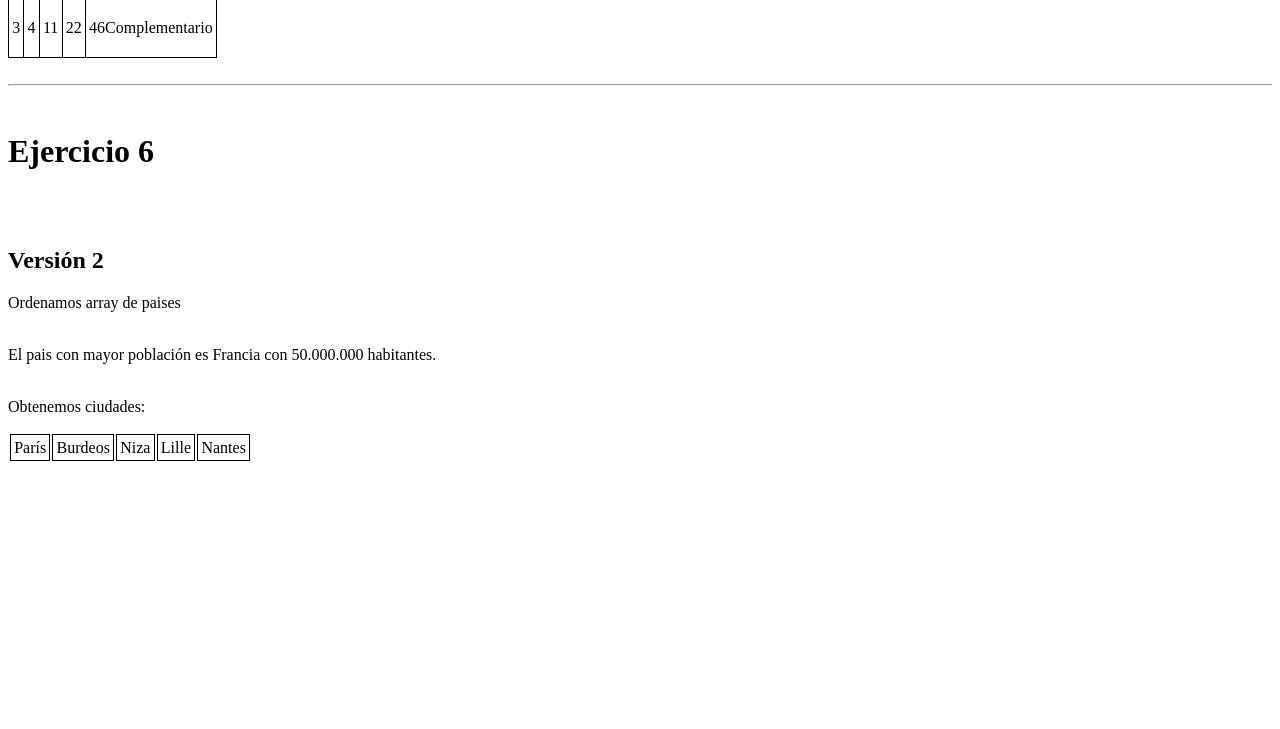
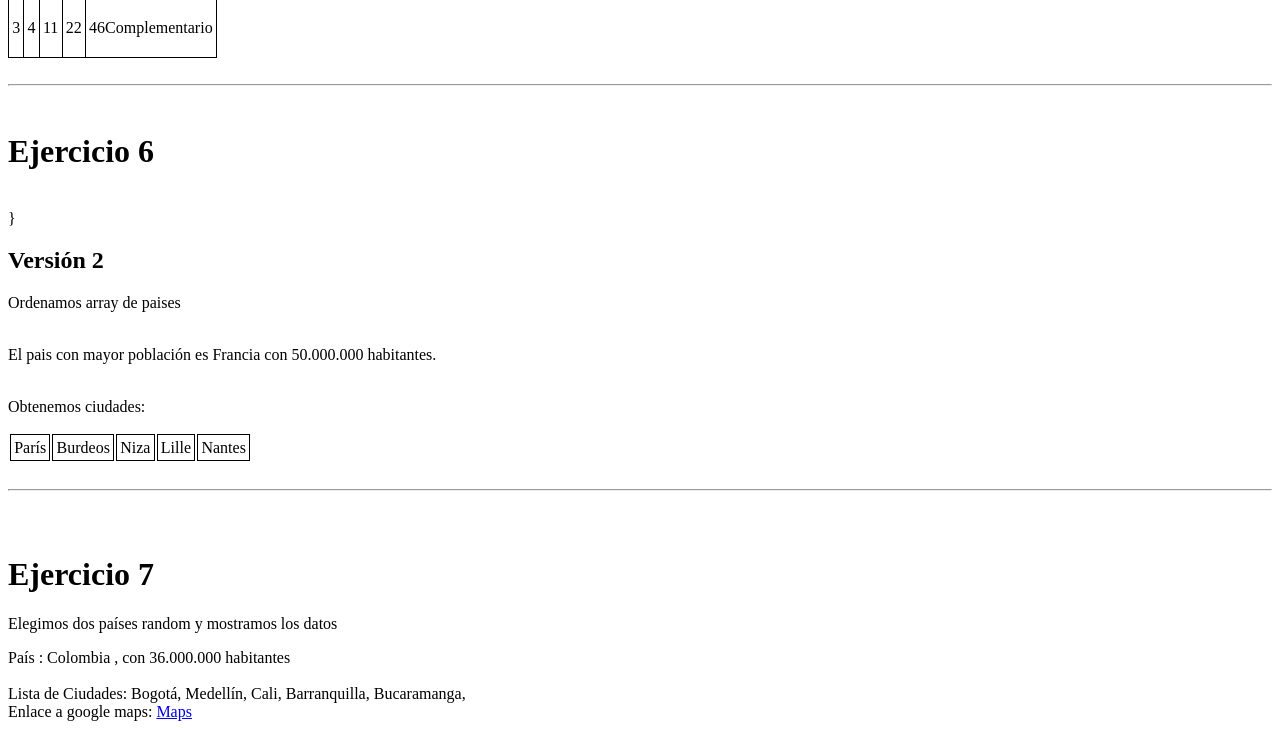
Before and after one commit to JacomeAndrea/DAW2_PHP, a PHP site: page /visualizadorEjerciciosArrays.php in a window 1280 px wide. Shown: the part 2692-3421 px from the top of the page. Before the commit the page ends 3153 px from the top, so only its background shows below. Run offline with PHP 8.4, Linux system fonts and the light colour scheme.

Commit message:
Ejercicio 07 terminado

```diff
--- a/Arrays/06.php
+++ b/Arrays/06-07.php
@@ -38,10 +38,10 @@ function paisConMasPoblacion ($paises): string
     return $pais_max;
 }
 
-function obtenerNumeroHabitantes ($paises)
+function obtenerNumeroHabitantes ($paises): string
 {
     $max=0;
-    foreach ($paises as $clavePais => $valorPais) {
+    foreach ($paises as $valorPais) {
         if ($valorPais['Poblacion']>$max) {
             $max=$valorPais['Poblacion']; //habitantes (valor)
         }
@@ -60,3 +60,24 @@ function obtenerCiudades ($ciudades,$paises) { //enseñando desde el maximo (ult
         echo "<td> $ciudad </td>";
     }
 }
+
+function paisRandom ($paises) { //2 paises aleatorios
+    return array_rand($paises,2);
+}
+
+function mostrarDatos ($paises,$ciudades) {
+    foreach (paisRandom($paises) as $pais){
+        echo " País : ".$pais." , con ".number_format($paises[$pais]['Poblacion'], 0, ',', '.'). " habitantes <br/>";
+        echo "<br>";
+        echo "Lista de Ciudades: ";
+        foreach($ciudades[$pais] as $ciudad){
+            echo $ciudad.", ";
+        }
+        echo '<br/>Enlace a google maps: ';
+        echo '<a href="https://www.google.es/maps/place/'.$pais.">Maps</a><br>";
+    }
+
+
+}
+?>
+}
--- a/Arrays/visualizadorEjerciciosArrays.php
+++ b/Arrays/visualizadorEjerciciosArrays.php
@@ -109,7 +109,7 @@ $arrayBonoloto=quitarValoresRepetidos($arrayBonoloto);
 <h1>Ejercicio 6</h1>
 <br>
 <?php
-include '06.php';
+include '06-07.php';
 // Forma antigua de definir Array en PHP
 $paises = array(
     'Francia' => array("Capital" => "París", "Poblacion" => "50000000"),
@@ -153,5 +153,14 @@ uasort($paises,'ordenaPaisPorPoblacion');?>
         ?>
     </tr>
 </table>
+
+<br>
+<hr>
+<br><br>
+<h1>Ejercicio 7</h1>
+<p>Elegimos dos países random y mostramos los datos</p>
+<?php
+echo mostrarDatos($paises,$ciudades);
+?>
 </body>
 </html>
```
